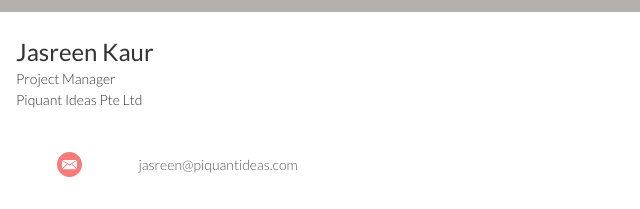
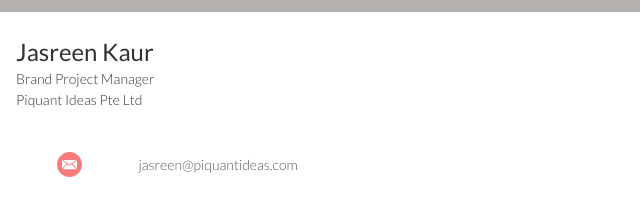
Before and after one commit to Piquantideas/JK-digital-namecard, a plain HTML site: page index.html in a window 1280 px wide. Shown: the part 228-437 px from the top of the page, 0-640 px from the left. Drawn offline with Linux system fonts and the light colour scheme; a web font is replaced by a local one.

Commit message:
Update index.html

```diff
--- a/index.html
+++ b/index.html
@@ -26,7 +26,7 @@
 			<div class="row name-title-company">
 				<div class="col is-6">
 					<p class="text-name">Jasreen Kaur</p>
-					<p class="text-title-company">Project Manager</p>
+					<p class="text-title-company">Brand Project Manager</p>
 					<p class="text-title-company">Piquant Ideas Pte Ltd</p>
 				</div>
 				<div class="col">
```
